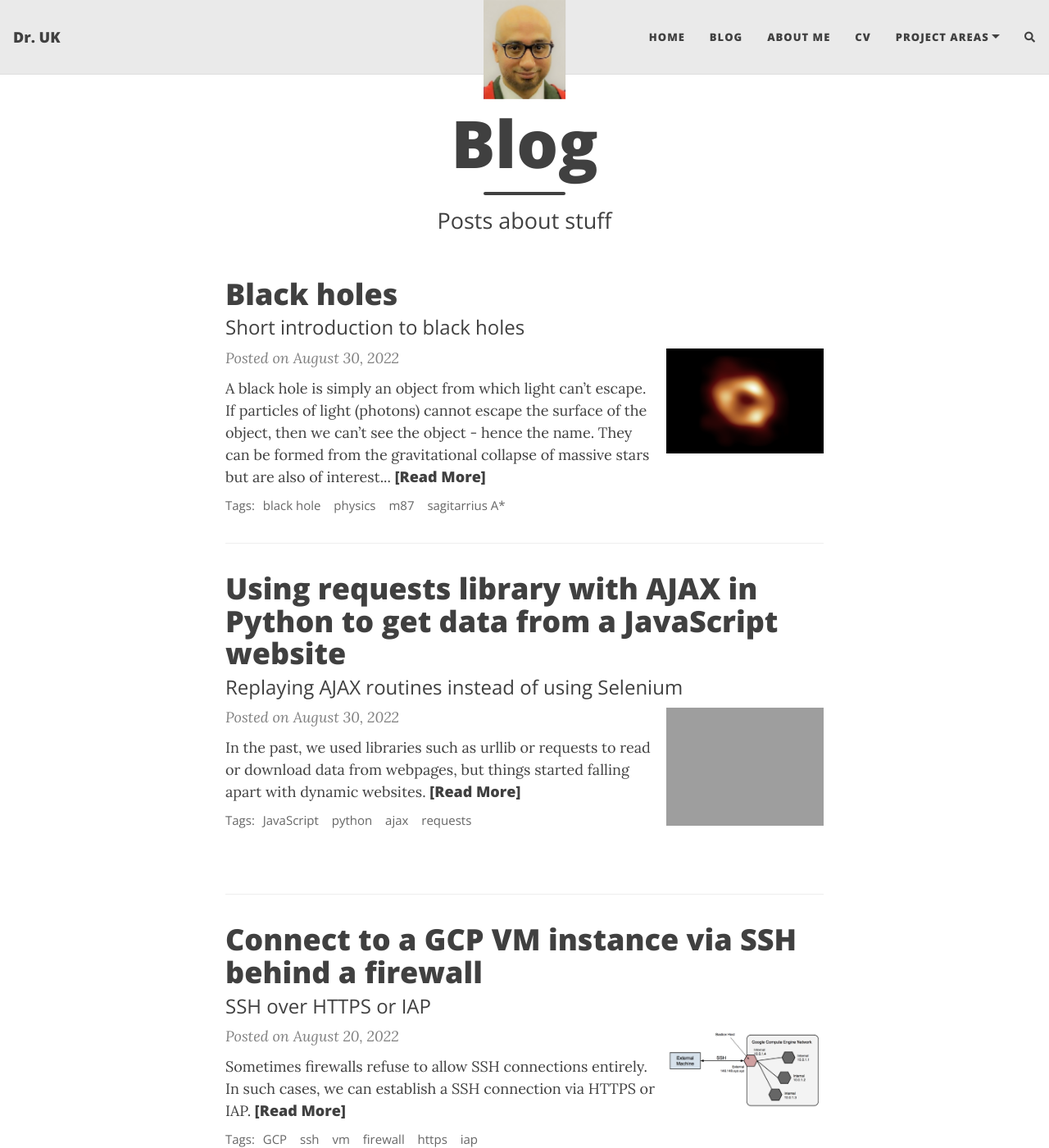
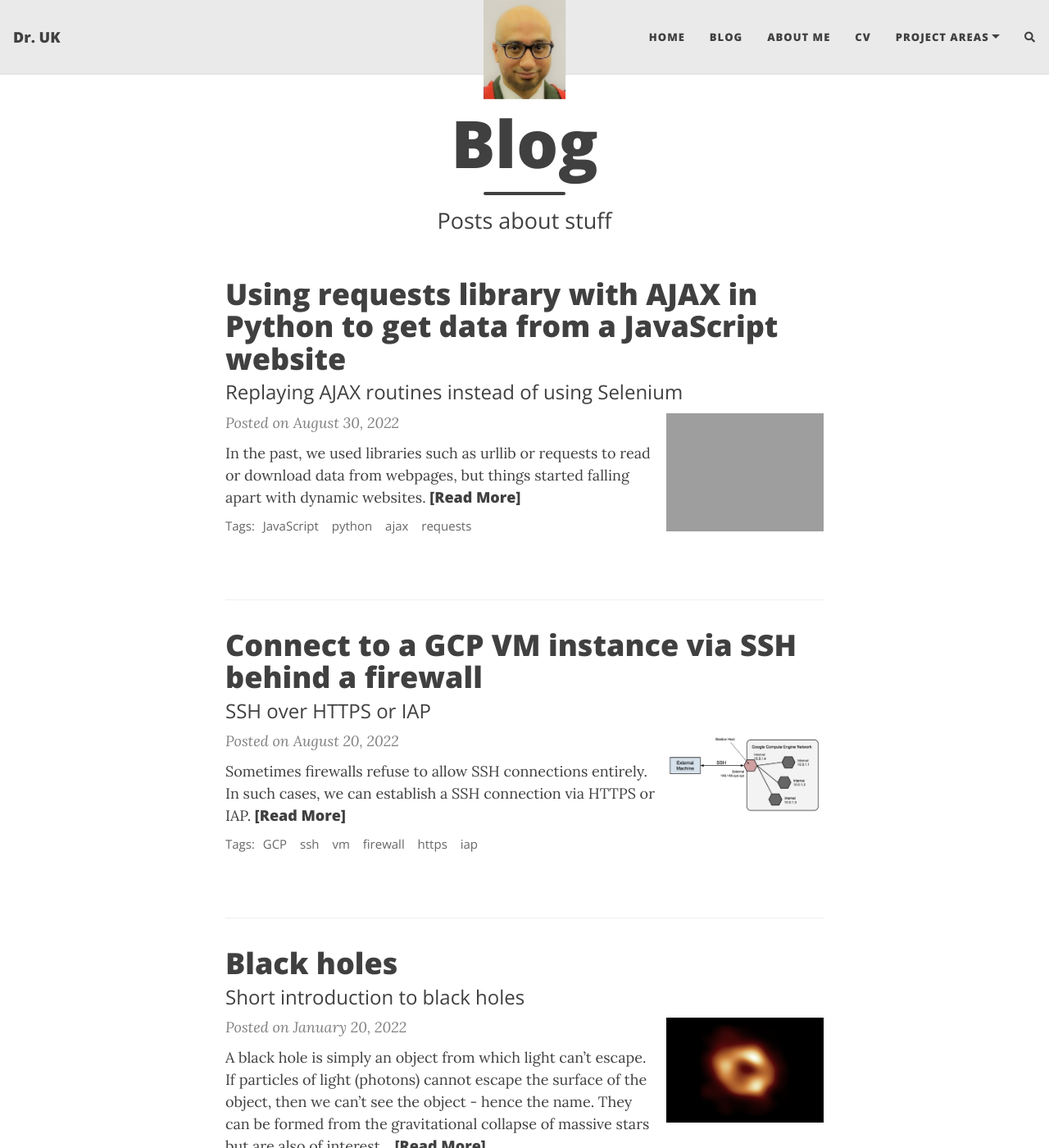
Before and after one commit to drrobotk/drrobotk.github.io, a Jekyll site: the page built from blog.md, in a window 1280 px wide and 1400 px high. Shown: the whole window at 82% size. Built offline with Jekyll 4.4.1, drawn with Linux system fonts in a browser that asks for light colours; nearby versions of some CDN libraries; comment, search, counter and statistics services are not loaded; some of the changed text lies outside the part shown.

Commit message:
Update blog.

```diff
--- a/_posts/2022-08-30-Black-holes.md
+++ b/_posts/2022-08-30-Black-holes.md
@@ -6,8 +6,8 @@ subtitle: Short introduction to black holes
 thumbnail-img: /assets/img/saga.jpg
 #share-img: /assets/img/path.jpg
 tags: [black hole, physics, m87, sagitarrius A*]
-date: 2022-08-30
-last-updated: 2022-08-31
+date: 2022-01-20
+last-updated: 2022-08-30
 ---
 
 A **black hole** is simply an object from which light can't escape. If particles of light (photons) cannot escape the surface of the object, then we can't see the object - hence the name. They can be formed from the gravitational collapse of massive stars but are also of interest in their own right, independently of how they were formed.
```
